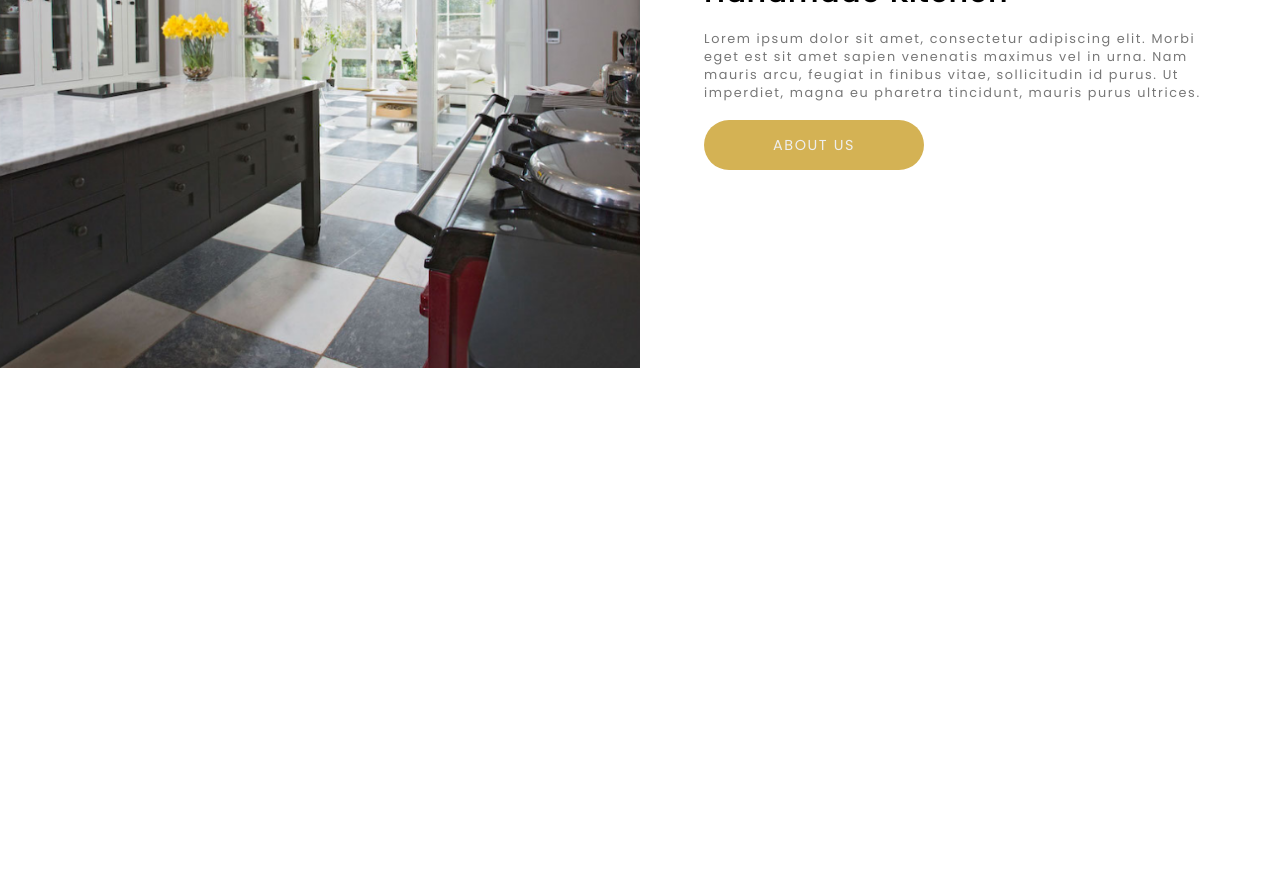
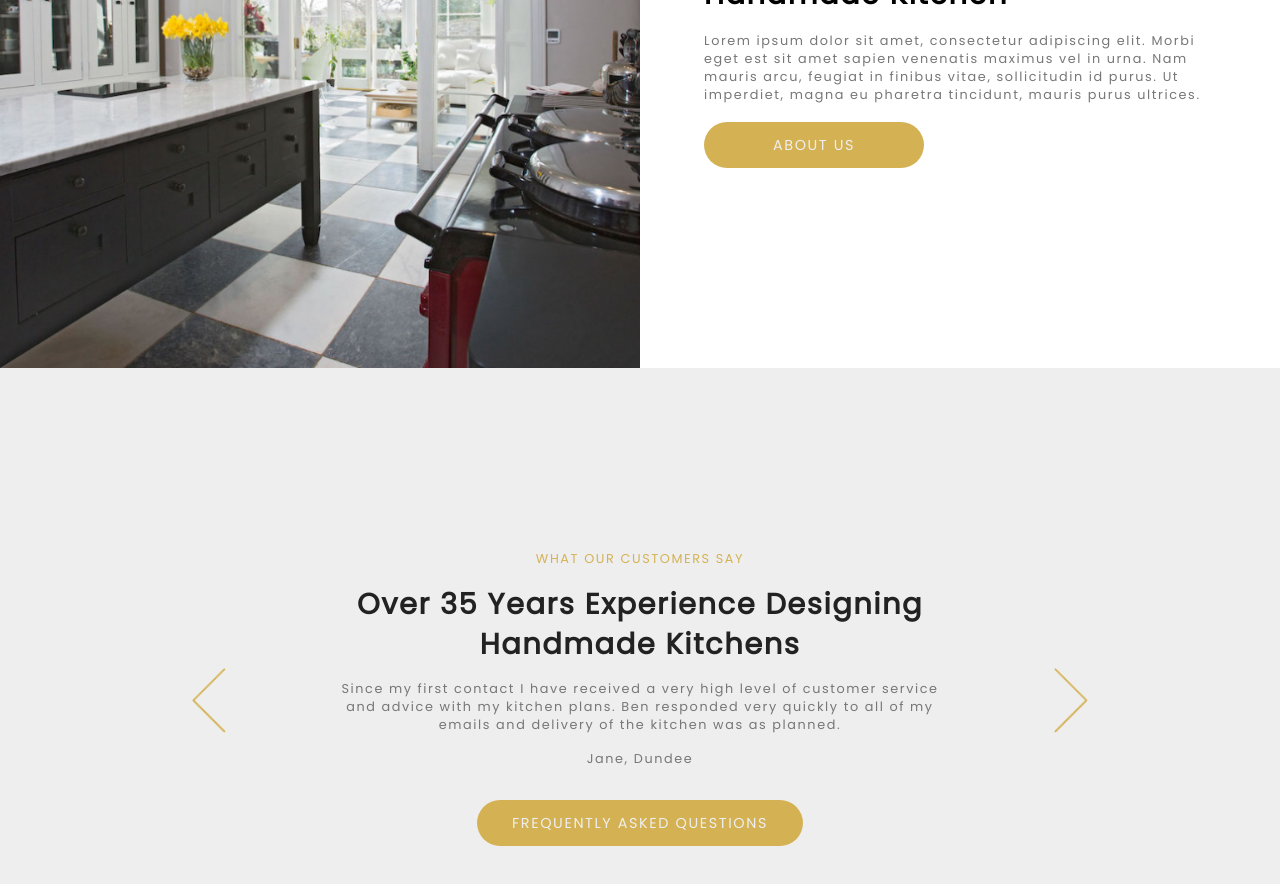
Before and after one commit to Babadinho/mhk-interiors, a React app: page / in a window 1280 px wide. Shown: the part 1100-1984 px from the top of the page. Before the commit the page ends 1474 px from the top, so only its background shows below. Built offline with nearby package versions, Linux system fonts and the light colour scheme.

Commit message:
add testimonial section

```diff
--- /dev/null
+++ b/src/layouts/Testimonials.tsx
@@ -0,0 +1,85 @@
+import React, { useState } from 'react';
+import { Testimonial } from '../interface';
+const Previous = require('../assets/images/previous.png');
+const Next = require('../assets/images/next.png');
+
+const Testimonials = () => {
+  const [activeIndex, setActiveIndex] = useState(0);
+
+  const testimonials: Testimonial = [
+    {
+      title: 'Over 35 years experience designing handmade kitchens',
+      description:
+        'Since my first contact I have received a very high level of customer service and advice with my kitchen plans. Ben responded very quickly to all of my emails and delivery of the kitchen was as planned.',
+      author: 'Jane, Dundee',
+    },
+    {
+      title: 'Amazing craftsmanship and customer service',
+      description:
+        'The quality of the workmanship in my new kitchen is outstanding. Ben and his team really know their stuff, and it shows in the finished product. I have received so many compliments on my new kitchen, and I’m always happy to recommend Ben’s Kitchens to anyone looking for a top-quality kitchen.',
+      author: 'Michael, Edinburgh',
+    },
+    {
+      title: 'Exceptional customer service',
+      description:
+        'From my first contact with Ben’s Kitchens, I knew I was in good hands. They were so responsive and attentive to all my questions and concerns. They made the whole process so easy and stress-free, and I’m thrilled with the end result. Thank you so much!',
+      author: 'Julia, Stirling',
+    },
+    {
+      title: 'Transformed my home into a beautiful place',
+      description:
+        'My new kitchen has completely transformed the look and feel of my home. It’s now the heart of the house, and I couldn’t be happier. Ben and his team were so professional and knowledgeable, and they really listened to what I wanted. The end result is beyond my wildest dreams!',
+      author: 'David, Aberdeen',
+    },
+  ];
+
+  const length = testimonials.length - 1;
+
+  return (
+    <section className='testimonials'>
+      <div className='testimonials_content'>
+        <div className='testimonials_content_heading'>
+          What Our Customers Say
+        </div>
+        {testimonials.map((slide, index) => (
+          <div
+            key={index}
+            className={`${
+              index === activeIndex
+                ? 'testimonials_content_body testimonials_content_body_active'
+                : 'testimonials_content_body_inactive'
+            }`}
+          >
+            <div className='testimonials_content_title'>{slide.title}</div>
+            <div className='testimonials_content_description'>
+              {slide.description}
+            </div>
+            <div className='testimonials_content_author'>{slide.author}</div>
+          </div>
+        ))}
+
+        <img
+          className='testimonials_content_previous'
+          src={Previous}
+          alt='previous'
+          onClick={() =>
+            setActiveIndex(activeIndex < 1 ? length : activeIndex - 1)
+          }
+        />
+        <img
+          className='testimonials_content_next'
+          src={Next}
+          alt='next'
+          onClick={() =>
+            setActiveIndex(activeIndex === length ? 0 : activeIndex + 1)
+          }
+        />
+        <a href='#' className='testimonials_content_button'>
+          frequently asked questions
+        </a>
+      </div>
+    </section>
+  );
+};
+
+export default Testimonials;
--- a/src/screens/Index.tsx
+++ b/src/screens/Index.tsx
@@ -1,12 +1,14 @@
 import React from 'react';
 import Header from '../layouts/Header';
 import About from '../layouts/About';
+import Testimonials from '../layouts/Testimonials';
 
 const Index = () => {
   return (
     <div>
       <Header />
       <About />
+      <Testimonials />
     </div>
   );
 };
--- a/src/styles/sass/abstracts/_mixins.scss
+++ b/src/styles/sass/abstracts/_mixins.scss
@@ -8,7 +8,7 @@
     @include display-flex;
     justify-content: center;
     font-size: 0.9rem;
-    padding: 15px 20px;
+    padding: 13px 35px;
     border-radius: 30px;
     text-transform: uppercase;
     text-decoration: none;
@@ -20,8 +20,9 @@
     }
 
     @media (max-width: 576px) {
-      padding: 9px 10px;
-      width: 150px;
+      padding: 11px 25px;
+      font-size: 0.8rem;
+      // width: 150px;
   }
 
 }
--- a/src/styles/sass/layout/_mobile.scss
+++ b/src/styles/sass/layout/_mobile.scss
@@ -53,6 +53,16 @@
         }
     }
 
+    .testimonials {
+        height: 500px;
+        &_content {
+            width: 90%;
+            &_body {
+                width: 75%;
+            }
+        }
+    }
+
 }
 
 @media (max-width: 576px) {
@@ -71,6 +81,34 @@
         }
     }
 
+    .testimonials {
+        &_content {
+            &_title {
+                font-size: 1.2rem;
+            }
+
+            &_description {
+                font-size: 0.75rem;
+            }
+
+            &_author {
+                font-size: 0.7rem;
+            }
+
+            &_previous {
+                height: 40px;
+            }
+
+            &_next {
+                height: 40px;
+            }
+
+            &_button{
+                @include button;
+            }
+        }
+    }
+
 }
 
 @media (min-width: 992px) {
--- /dev/null
+++ b/src/styles/sass/layout/_testimonials.scss
@@ -0,0 +1,83 @@
+.testimonials {
+    background-color: $color-light;
+    height: 660px;
+    width: 100%;
+    @include display-flex;
+    justify-content: center;
+
+    &_content {
+        @include display-flex;
+        flex-direction: column;
+        justify-content: center;
+        text-align: center;
+        gap: 1rem;
+        width: 70%;
+        position: relative;
+
+        &_heading {
+            color: $color-yellow;
+            font-size: 0.8rem;
+            font-weight: 400;
+            text-transform: uppercase;
+        }
+
+        &_body {
+            width: 68%;
+            &_active {
+                display: inline-block;
+                @include display-flex;
+                flex-direction: column;
+                justify-content: center;
+                text-align: center;
+            }
+
+            &_inactive {
+                display: none;
+            }
+        }
+
+        &_title {
+            color: $color-title;
+            font-size: 1.8rem;
+            font-weight: bold;
+            text-transform: capitalize;
+            margin-bottom: 1rem;
+        }
+
+        &_description {
+            color: $color-text;
+            max-width: 800px;
+            font-size: 0.8rem;
+            font-weight: 400;
+            margin-bottom: 1rem;
+        }
+
+        &_author {
+            color: $color-text;
+            max-width: 800px;
+            font-size: 0.8rem;
+            font-weight: 400;
+            margin-bottom: 1rem;
+        }
+
+        &_previous {
+            position: absolute;
+            top: 40%;
+            left: 0;
+            cursor: pointer;
+            height: 65px;
+        }
+
+        &_next {
+            position: absolute;
+            top: 40%;
+            right: 0;
+            cursor: pointer;
+            height: 65px;
+        }
+
+        &_button{
+            @include button;
+        }
+    }
+}
--- a/src/styles/sass/main.scss
+++ b/src/styles/sass/main.scss
@@ -5,5 +5,6 @@
 
 @import "layout/header";
 @import "layout/about";
+@import "layout/testimonials";
 @import "layout/footer";
 @import "layout/mobile";
```
Also changed, not shown: src/interface.ts (+8 -0 lines).
